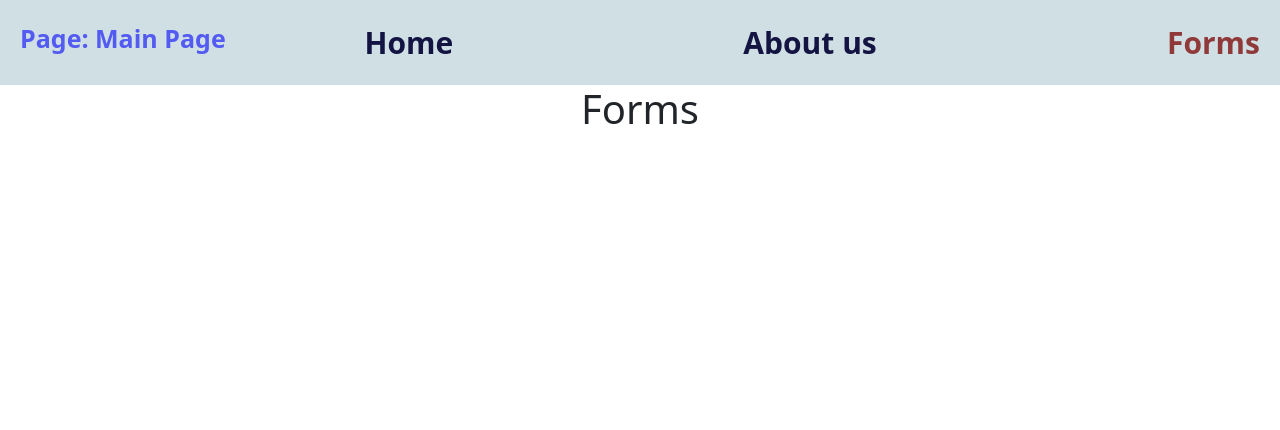
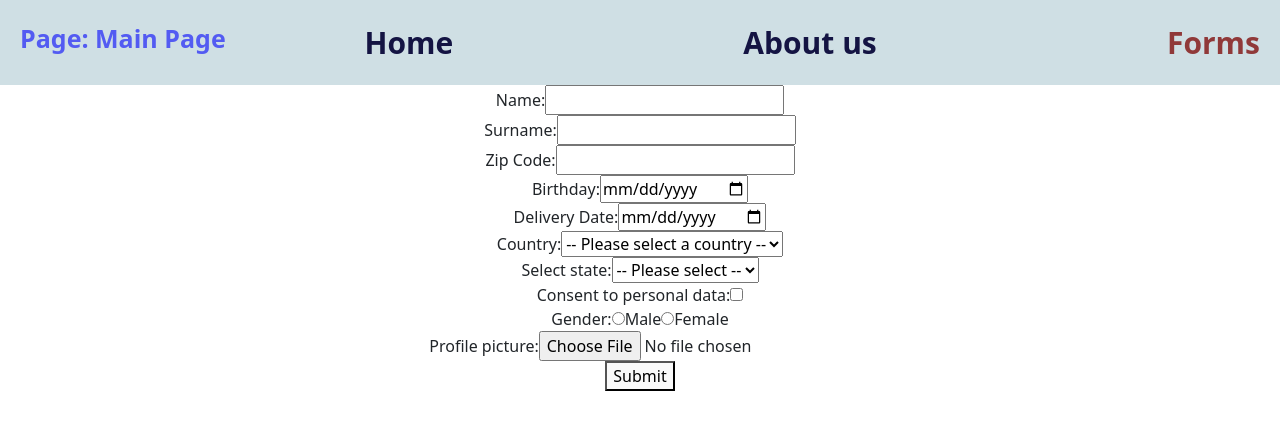
Before and after one commit to create-to-develop/rs-tasks-react, a React (Vite) app: page /forms in a window 1280 px wide. Shown: the top 430 px of the page. Built offline with nearby package versions, Linux system fonts and the light colour scheme.

Commit message:
feat: add form and card

```diff
--- /dev/null
+++ b/src/components/CardItem.tsx
@@ -0,0 +1,51 @@
+import React from 'react';
+import Card from 'react-bootstrap/Card';
+import 'bootstrap/dist/css/bootstrap.min.css';
+import { x } from './Form/Form';
+
+interface CardProps {
+  // item: {
+  //     name: string;
+  //     surname: string;
+  //     zipCode: number;
+  //     birthday: string;
+  //     deliveryDate: string;
+  //     country: string;
+  //     state: string;
+  // };
+}
+
+export default class CardItem extends React.Component<CardProps> {
+  render() {
+    // const {
+    //     name,
+    //     surname,
+    //     zipCode,
+    //     birthday,
+    //     deliveryDate,
+    //     country,
+    //     state,
+    // } = this.props.item;
+
+    return (
+      <>
+        {x?.map((i: any) => (
+          <Card key={i?.zipCode} style={{ width: '22rem', margin: '0.5rem' }}>
+            <Card.Body>
+              <Card.Title>Name: {i?.name}</Card.Title>
+              <Card.Text>
+                <p>Name: {i?.name}</p>
+                <p>Surname: {i?.surname}</p>
+                <p>Zip Code: {i?.zipCode}</p>
+                <p>Birthday: {i?.birthday}</p>
+                <p>Delivery Date: {i?.deliveryDate}</p>
+                <p>Country: {i?.country}</p>
+                <p>State: {i?.state}</p>
+              </Card.Text>
+            </Card.Body>
+          </Card>
+        ))}
+      </>
+    );
+  }
+}
--- /dev/null
+++ b/src/components/Form/Form.tsx
@@ -0,0 +1,153 @@
+import React, { Component, RefObject } from 'react';
+
+interface MyFormProps {
+  onSubmit?: (data: FormData) => void;
+}
+
+interface FormData {
+  name: string;
+  surname: string;
+  zipcode: string;
+  birthday: string;
+  deliveryDate: string;
+  country: string;
+  state: string;
+  consent: boolean;
+  present: string[];
+  notifications: boolean;
+  profilePic: FileList | null;
+}
+
+let x: any = [];
+
+class Form extends Component<MyFormProps> {
+  nameRef: RefObject<HTMLInputElement>;
+  surnameRef: RefObject<HTMLInputElement>;
+  zipCodeRef: RefObject<HTMLInputElement>;
+  birthdayRef: RefObject<HTMLInputElement>;
+  deliveryDateRef: RefObject<HTMLInputElement>;
+  countryRef: RefObject<HTMLSelectElement>;
+  stateRef: RefObject<HTMLSelectElement>;
+  consentRef: RefObject<HTMLInputElement>;
+  genderRef: RefObject<HTMLInputElement>;
+  notificationsRef: RefObject<HTMLInputElement>;
+  pictureRef: RefObject<HTMLInputElement>;
+  pictureInputRef: RefObject<HTMLInputElement>;
+  genderSwitcherRef: RefObject<HTMLInputElement>;
+
+  constructor(props: MyFormProps) {
+    super(props);
+
+    this.nameRef = React.createRef();
+    this.surnameRef = React.createRef();
+    this.zipCodeRef = React.createRef();
+    this.birthdayRef = React.createRef();
+    this.deliveryDateRef = React.createRef();
+    this.countryRef = React.createRef();
+    this.stateRef = React.createRef();
+    this.consentRef = React.createRef();
+    this.genderRef = React.createRef();
+    this.notificationsRef = React.createRef();
+    this.pictureRef = React.createRef();
+    this.pictureInputRef = React.createRef();
+    this.genderSwitcherRef = React.createRef();
+  }
+
+  handleSubmit = (event: React.FormEvent<HTMLFormElement>) => {
+    event.preventDefault();
+
+    const formData = {
+      name: this.nameRef.current?.value,
+      surname: this.surnameRef.current?.value,
+      zipCode: this.zipCodeRef.current?.value,
+      birthday: this.birthdayRef.current?.value,
+      deliveryDate: this.deliveryDateRef.current?.value,
+      country: this.countryRef.current?.value,
+      state: this.stateRef.current?.value,
+      consent: this.consentRef.current?.checked,
+      gender: this.genderRef.current?.value,
+      notifications: this.notificationsRef.current?.checked,
+      picture: this.pictureRef.current?.files?.[0] || null,
+    };
+
+    x.push(formData);
+    console.log(x);
+    //console.info("Form submitted with data:", formData);
+  };
+
+  render() {
+    return (
+      <form onSubmit={this.handleSubmit}>
+        <label>
+          Name:
+          <input type="text" ref={this.nameRef} />
+        </label>
+        <br />
+        <label>
+          Surname:
+          <input type="text" ref={this.surnameRef} />
+        </label>
+        <br />
+        <label>
+          Zip Code:
+          <input type="text" ref={this.zipCodeRef} />
+        </label>
+        <br />
+        <label>
+          Birthday:
+          <input type="date" ref={this.birthdayRef} />
+        </label>
+        <br />
+        <label>
+          Delivery Date:
+          <input type="date" ref={this.deliveryDateRef} />
+        </label>
+        <br />
+        <label>
+          Country:
+          <select ref={this.countryRef}>
+            <option value="">-- Please select a country --</option>
+            <option value="usa">USA</option>
+            <option value="canada">Canada</option>
+            <option value="uk">UK</option>
+          </select>
+        </label>
+        <br />
+        <label>
+          Select state:
+          <select ref={this.stateRef}>
+            <option value="">-- Please select --</option>
+            <option value="New York">New York</option>
+            <option value="California">California</option>
+            <option value="Texas">Texas</option>
+          </select>
+        </label>
+        <br />
+        <label>
+          Consent to personal data:
+          <input type="checkbox" ref={this.consentRef} />
+        </label>
+        <br />
+        <label>
+          Gender:
+          <label>
+            <input type="radio" value="male" ref={this.genderSwitcherRef} />
+            Male
+          </label>
+          <label>
+            <input type="radio" value="female" ref={this.genderSwitcherRef} />
+            Female
+          </label>
+        </label>
+        <br />
+        <label>
+          Profile picture:
+          <input type="file" accept="image/*" ref={this.pictureInputRef} />
+        </label>
+        <br />
+        <button type="submit">Submit</button>
+      </form>
+    );
+  }
+}
+export { x, Form };
--- a/src/pages/Forms.tsx
+++ b/src/pages/Forms.tsx
@@ -1,7 +1,15 @@
 import React, { Component } from 'react';
+import { Form } from '../components/Form/Form';
+import CardItem from '../components/CardItem';
+import { x } from '../components/Form/Form';
 
 export default class Forms extends Component {
   render() {
-    return <h1>Forms</h1>;
+    return (
+      <div className="wrapper">
+        <Form />
+        {x.length > 0 ? <CardItem /> : ''}
+      </div>
+    );
   }
 }
```
Also changed, not shown: src/components/Form/Form.css (added).
